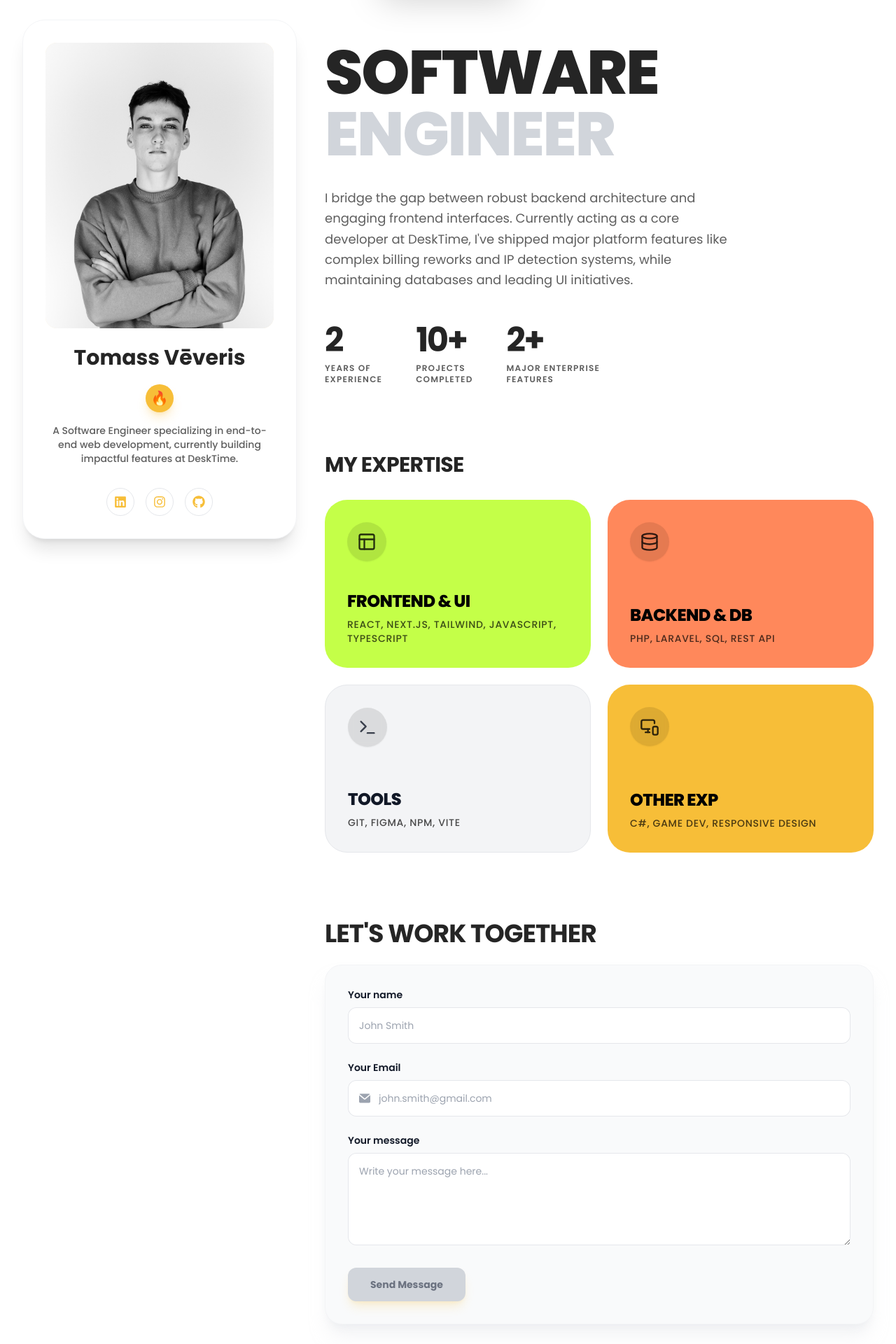
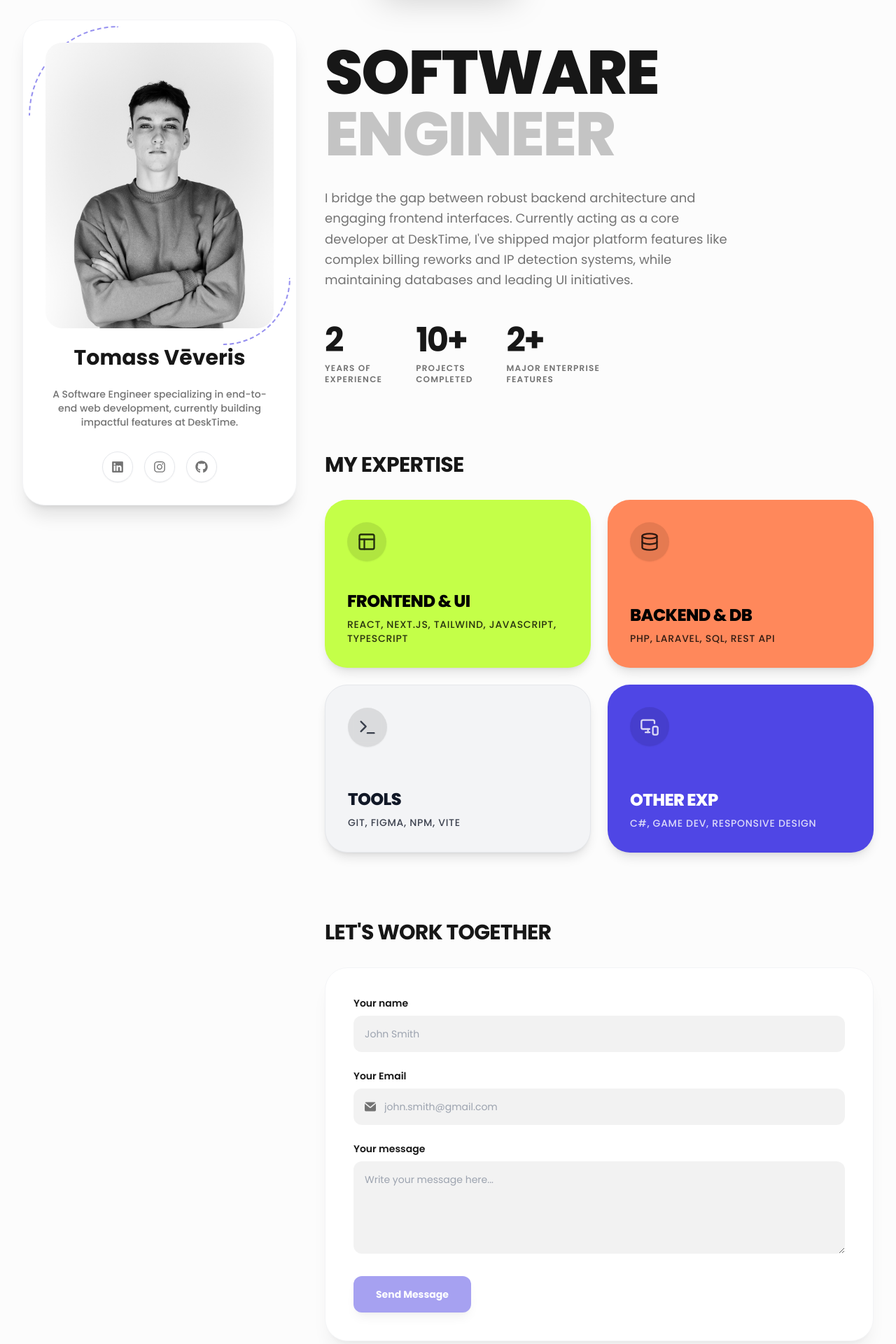
Before and after one commit to fur1ozz/portfolio, a React (Vite) app: page /about in a window 1280 px wide. Shown: the part 100-2020 px from the top of the page at 70% size. Built offline with nearby package versions, Linux system fonts and the light colour scheme.

Commit message:
2026-refresh Update main colors

```diff
--- a/src/App.jsx
+++ b/src/App.jsx
@@ -14,7 +14,7 @@ import FinanceBudgeting from "./components/projectPages/Finance&Budgeting";
 function App() {
   return (
       <Router>
-          <div className="min-h-screen bg-[#fff] dark:bg-pj-400 font-topper">
+          <div className="min-h-screen bg-theme-bg font-topper transition-colors duration-300">
               <Routes>
                   <Route
                       path="/"
--- a/src/components/About.jsx
+++ b/src/components/About.jsx
@@ -7,7 +7,7 @@ import { FaInstagram, FaLinkedin, FaGithub } from "react-icons/fa";
 
 const About = () => {
     return (
-        <div className="bg-[#fff] dark:bg-pj-400 min-h-screen font-topper text-pj-100">
+        <div className="bg-theme-bg min-h-screen font-topper text-theme-text transition-colors duration-300">
             <Header />
 
             <div className="max-w-7xl mx-auto px-4 sm:px-6 lg:px-8 pt-32 pb-20">
@@ -15,36 +15,37 @@ const About = () => {
 
                     {/* Left Sticky Sidebar */}
                     <div className="lg:w-1/3 relative z-10">
-                        <div className="lg:sticky lg:top-32 bg-white dark:bg-[#151515] rounded-[32px] p-8 shadow-xl border border-gray-100 dark:border-white/5 flex flex-col items-center text-center">
+                        <div className="lg:sticky lg:top-32 bg-theme-card rounded-[32px] p-8 shadow-xl border border-gray-100 dark:border-white/5 flex flex-col items-center text-center transition-colors duration-300">
 
-                            <div className="w-full aspect-[4/5] bg-[#F7BE38]/20 rounded-2xl mb-6 overflow-hidden relative">
-                                {/* Dotted lines overlay like in the reference image (optional aesthetic) */}
-                                <div className="absolute -top-4 -left-4 w-24 h-24 border-t-2 border-l-2 border-dashed border-[#F7BE38] rounded-tl-full opacity-50 z-0"></div>
-                                <img
-                                    src="/images/tomass-veveris.jpg"
-                                    alt="Tomass Vēveris"
-                                    className="w-full h-full object-cover relative"
-                                />
+                            {/* Image Container with explicit boundary mapping */}
+                            <div className="relative w-full aspect-[4/5] mb-6 z-0">
+                                {/* Dotted lines overlay moved OUTSIDE the overflow hidden to ensure they show up */}
+                                <div className="absolute -top-6 -left-6 w-32 h-32 border-t-2 border-l-2 border-dashed border-accent rounded-tl-full opacity-60 z-0"></div>
+                                <div className="absolute -bottom-6 -right-6 w-24 h-24 border-b-2 border-r-2 border-dashed border-accent rounded-br-full opacity-60 z-0"></div>
+
+                                <div className="w-full h-full bg-accent/10 rounded-[24px] overflow-hidden relative z-10">
+                                    <img
+                                        src="/images/tomass-veveris.jpg"
+                                        alt="Tomass Vēveris"
+                                        className="w-full h-full object-cover"
+                                    />
+                                </div>
                             </div>
 
-                            <h2 className="text-3xl font-bold mb-1">Tomass Vēveris</h2>
+                            <h2 className="text-3xl font-bold mb-2">Tomass Vēveris</h2>
 
-                            <div className="w-10 h-10 bg-[#F7BE38] text-white rounded-full flex items-center justify-center my-4 shadow-lg shadow-[#F7BE38]/30">
-                                <span className="text-xl leading-none">🔥</span>
-                            </div>
-
-                            <p className="text-pj-300 text-sm mb-8 px-2 font-medium">
+                            <p className="text-theme-muted text-sm mb-8 px-2 font-medium mt-4">
                                 A Software Engineer specializing in end-to-end web development, currently building impactful features at DeskTime.
                             </p>
 
                             <div className="flex gap-4">
-                                <a href="https://www.linkedin.com/in/tomass-v%C4%93veris-74bb73363/" target="_blank" rel="noreferrer" className="w-10 h-10 rounded-full border border-gray-200 dark:border-white/10 flex items-center justify-center text-[#F7BE38] hover:bg-[#F7BE38] hover:text-white transition-colors">
+                                <a href="https://www.linkedin.com/in/tomass-v%C4%93veris-74bb73363/" target="_blank" rel="noreferrer" className="w-11 h-11 rounded-full border border-gray-200 dark:border-white/10 flex items-center justify-center text-theme-muted hover:bg-accent hover:border-accent hover:text-white transition-all shadow-sm">
                                     <FaLinkedin size={18} />
                                 </a>
-                                <a href="https://instagram.com/veeveriss" target="_blank" rel="noreferrer" className="w-10 h-10 rounded-full border border-gray-200 dark:border-white/10 flex items-center justify-center text-[#F7BE38] hover:bg-[#F7BE38] hover:text-white transition-colors">
+                                <a href="https://instagram.com/veeveriss" target="_blank" rel="noreferrer" className="w-11 h-11 rounded-full border border-gray-200 dark:border-white/10 flex items-center justify-center text-theme-muted hover:bg-accent hover:border-accent hover:text-white transition-all shadow-sm">
                                     <FaInstagram size={18} />
                                 </a>
-                                <a href="https://github.com/fur1ozz" target="_blank" rel="noreferrer" className="w-10 h-10 rounded-full border border-gray-200 dark:border-white/10 flex items-center justify-center text-[#F7BE38] hover:bg-[#F7BE38] hover:text-white transition-colors">
+                                <a href="https://github.com/fur1ozz" target="_blank" rel="noreferrer" className="w-11 h-11 rounded-full border border-gray-200 dark:border-white/10 flex items-center justify-center text-theme-muted hover:bg-accent hover:border-accent hover:text-white transition-all shadow-sm">
                                     <FaGithub size={18} />
                                 </a>
                             </div>
@@ -58,9 +59,9 @@ const About = () => {
                         <div className="mt-4 lg:mt-8">
                             <h1 className="text-5xl sm:text-7xl lg:text-[5.5rem] font-extrabold uppercase leading-[0.9] tracking-tight">
                                 Software <br />
-                                <span className="text-gray-300 dark:text-[#222222]">Engineer</span>
+                                <span className="text-theme-muted opacity-40">Engineer</span>
                             </h1>
-                            <p className="text-pj-300 text-lg mt-8 max-w-xl leading-relaxed">
+                            <p className="text-theme-muted text-lg mt-8 max-w-xl leading-relaxed">
                                 I bridge the gap between robust backend architecture and engaging frontend interfaces. Currently acting as a core developer at DeskTime, I've shipped major platform features like complex billing reworks and IP detection systems, while maintaining databases and leading UI initiatives.
                             </p>
 
@@ -68,15 +69,15 @@ const About = () => {
                             <div className="flex gap-12 mt-12">
                                 <div>
                                     <h3 className="text-5xl font-bold mb-2 tracking-tighter">2</h3>
-                                    <p className="text-xs text-pj-300 uppercase tracking-widest text-left font-semibold">Years of<br/>Experience</p>
+                                    <p className="text-xs text-theme-muted uppercase tracking-widest text-left font-semibold">Years of<br/>Experience</p>
                                 </div>
                                 <div>
                                     <h3 className="text-5xl font-bold mb-2 tracking-tighter">10+</h3>
-                                    <p className="text-xs text-pj-300 uppercase tracking-widest text-left font-semibold">Projects<br/>Completed</p>
+                                    <p className="text-xs text-theme-muted uppercase tracking-widest text-left font-semibold">Projects<br/>Completed</p>
                                 </div>
                                 <div>
                                     <h3 className="text-5xl font-bold mb-2 tracking-tighter">2+</h3>
-                                    <p className="text-xs text-pj-300 uppercase tracking-widest text-left font-semibold">Major Enterprise<br/>Features</p>
+                                    <p className="text-xs text-theme-muted uppercase tracking-widest text-left font-semibold">Major Enterprise<br/>Features</p>
                                 </div>
                             </div>
                         </div>
--- a/src/components/Contact.jsx
+++ b/src/components/Contact.jsx
@@ -63,32 +63,34 @@ const Contact = ({ isEmbedded = false }) => {
     };
 
     return (
-        <>
-            {!isEmbedded && <Header />}
-            <div className={`flex ${!isEmbedded ? 'min-h-screen items-center' : 'w-full'}`}>
-                <div className={`flex flex-col w-full justify-center ${!isEmbedded ? 'lg:w-3/5 items-center h-screen bg-pj-400' : 'bg-transparent'} link-container`}>
-                    <div className={`w-full flex justify-start mb-6 ${animate ? 'animate-slide-from-left' : ''}`}>
-                        <h1 className="text-4xl font-bold text-pj-100 uppercase tracking-tight">Let's work together</h1>
+        <div className="w-full">
+            <div className={`w-full flex justify-start mb-8 ${animate ? 'animate-slide-from-left' : ''}`}>
+                <h2 className="text-3xl font-bold uppercase tracking-tight">Let's work together</h2>
             </div>
-                    <form ref={form} onSubmit={sendEmail} className={`flex flex-col p-8 shadow-xl shadow-gray-200/50 dark:shadow-black/20 w-full bg-gray-50 dark:bg-[#1a1a1a] rounded-[24px] border border-gray-100 dark:border-white/5 link-container ${animate ? 'animate-slide-from-left' : ''} `}
+
+            <form
+                ref={form}
+                onSubmit={sendEmail}
+                className={`flex flex-col p-8 md:p-10 shadow-xl shadow-black/5 w-full bg-theme-card rounded-[32px] border border-gray-100 dark:border-white/5 transition-colors duration-300 ${animate ? 'animate-slide-from-left' : ''}`}
                 style={{ '--animation-delay': `${0.1}s` }}
             >
                 <div className="mb-6">
-                            <label htmlFor="your_name" className="block mb-2 text-sm font-semibold text-gray-900 dark:text-gray-300">Your name</label>
+                    <label htmlFor="your_name" className="block mb-2 text-sm font-semibold text-theme-text">Your name</label>
                     <input
                         type="text"
                         name="from_name"
                         value={formData.from_name}
                         onChange={handleChange}
-                                className="bg-white border-0 text-gray-900 text-sm rounded-xl block w-full p-4 dark:bg-[#252525] dark:placeholder-gray-500 dark:text-white outline-none ring-1 ring-inset ring-gray-200 dark:ring-white/10 focus:ring-2 focus:ring-[#F7BE38] transition-all"
+                        className="bg-black/5 dark:bg-white/5 border-0 text-theme-text text-sm rounded-xl block w-full p-4 outline-none ring-1 ring-inset ring-transparent focus:ring-accent transition-all"
                         placeholder="John Smith"
                     />
                 </div>
+
                 <div className="mb-6">
-                            <label htmlFor="input-group-1" className="block mb-2 text-sm font-semibold text-gray-900 dark:text-gray-300">Your Email</label>
+                    <label htmlFor="input-group-1" className="block mb-2 text-sm font-semibold text-theme-text">Your Email</label>
                     <div className="relative">
                         <div className="absolute inset-y-0 start-0 flex items-center ps-4 pointer-events-none">
-                                    <svg className="w-4 h-4 text-gray-400 dark:text-gray-500" aria-hidden="true" xmlns="http://www.w3.org/2000/svg" fill="currentColor" viewBox="0 0 20 16">
+                            <svg className="w-4 h-4 text-theme-muted" aria-hidden="true" xmlns="http://www.w3.org/2000/svg" fill="currentColor" viewBox="0 0 20 16">
                                 <path d="m10.036 8.278 9.258-7.79A1.979 1.979 0 0 0 18 0H2A1.987 1.987 0 0 0 .641.541l9.395 7.737Z"/>
                                 <path d="M11.241 9.817c-.36.275-.801.425-1.255.427-.428 0-.845-.138-1.187-.395L0 2.6V14a2 2 0 0 0 2 2h16a2 2 0 0 0 2-2V2.5l-8.759 7.317Z"/>
                             </svg>
@@ -98,27 +100,29 @@ const Contact = ({ isEmbedded = false }) => {
                             name="user_email"
                             value={formData.user_email}
                             onChange={handleChange}
-                                    className="bg-white border-0 text-gray-900 text-sm rounded-xl block w-full ps-11 p-4 dark:bg-[#252525] dark:placeholder-gray-500 dark:text-white outline-none ring-1 ring-inset ring-gray-200 dark:ring-white/10 focus:ring-2 focus:ring-[#F7BE38] transition-all"
+                            className="bg-black/5 dark:bg-white/5 border-0 text-theme-text text-sm rounded-xl block w-full ps-11 p-4 outline-none ring-1 ring-inset ring-transparent focus:ring-accent transition-all"
                             placeholder="john.smith@gmail.com"
                         />
                     </div>
                 </div>
+
                 <div className="mb-8">
-                            <label htmlFor="message" className="block mb-2 text-sm font-semibold text-gray-900 dark:text-gray-300">Your message</label>
+                    <label htmlFor="message" className="block mb-2 text-sm font-semibold text-theme-text">Your message</label>
                     <textarea
                         id="message"
                         rows="5"
                         name="message"
                         value={formData.message}
                         onChange={handleChange}
-                                className="block p-4 w-full text-sm text-gray-900 bg-white rounded-xl border-0 dark:bg-[#252525] dark:placeholder-gray-500 dark:text-white outline-none ring-1 ring-inset ring-gray-200 dark:ring-white/10 focus:ring-2 focus:ring-[#F7BE38] transition-all"
+                        className="bg-black/5 dark:bg-white/5 border-0 text-theme-text text-sm rounded-xl block w-full p-4 outline-none ring-1 ring-inset ring-transparent focus:ring-accent transition-all resize-y"
                         placeholder="Write your message here..."
                     ></textarea>
                 </div>
+
                 <div className="flex w-full justify-start">
                     <button
                         type="submit"
-                                className="px-8 py-3.5 text-gray-900 bg-[#F7BE38] hover:bg-[#F7BE38]/90 font-bold rounded-xl text-sm text-center inline-flex items-center justify-center disabled:cursor-not-allowed disabled:bg-gray-300 dark:disabled:bg-gray-700 disabled:text-gray-500 transition-all duration-300 ease-in-out shadow-lg shadow-[#F7BE38]/20"
+                        className="px-8 py-4 bg-accent hover:bg-accent-hover text-white font-bold rounded-xl text-sm text-center inline-flex items-center justify-center disabled:cursor-not-allowed disabled:opacity-50 transition-all duration-300 ease-in-out shadow-lg shadow-accent/25"
                         disabled={isSubmitting || !isFormValid}
                     >
                         {isSubmitting ?
@@ -135,13 +139,6 @@ const Contact = ({ isEmbedded = false }) => {
                 </div>
             </form>
         </div>
-                {!isEmbedded && (
-                    <div className="lg:flex hidden flex-col w-2/5 justify-center h-screen bg-pj-400">
-                        <div className={`w-full h-full bg-cover bg-lancia bg-center link-container ${animate ? 'animate-slide-from-right' : ''}`}></div>
-                    </div>
-                )}
-            </div>
-        </>
     );
 };
 
--- a/src/components/Footer.jsx
+++ b/src/components/Footer.jsx
@@ -2,10 +2,10 @@ import React from 'react';
 
 const Footer = () => {
     return (
-        <div className="max-w-[1024px] w-full border-t-2 dark:border-white border-black py-6 flex justify-center mx-auto">
-            <a href="https://fur1ozz-portfolio.vercel.app/about" target="_blank" className="dark:text-white text-black">
+        <div className="max-w-[1024px] w-full border-t border-gray-200 dark:border-white/10 py-8 flex justify-center mx-auto transition-colors duration-300">
+            <a href="https://fur1ozz-portfolio.vercel.app/about" target="_blank" rel="noreferrer" className="text-theme-muted hover:text-theme-text transition-colors">
                 Made with ❤️ by
-                <span className="font-semibold"> fur1ozz</span>
+                <span className="font-semibold text-accent ml-1">fur1ozz</span>
             </a>
         </div>
     );
--- a/src/components/Header.jsx
+++ b/src/components/Header.jsx
@@ -37,7 +37,7 @@ const Header = () => {
         <div className="fixed top-6 left-1/2 -translate-x-1/2 z-50">
             <nav className="bg-[#1e1e1e] border border-white/10 backdrop-blur-md rounded-2xl p-1.5 flex items-center gap-1 shadow-2xl">
                 <NavItem to="/about" icon={Home} label="Home" currentPath={location.pathname} />
-                <NavItem to="/projects" icon={Folder} label="Projects" currentPath={location.pathname} />
+                <NavItem to="/projects" icon={Folder} label="Personal Projects" currentPath={location.pathname} />
                 <NavItem to="/experience" icon={Briefcase} label="Experience" currentPath={location.pathname} />
 
                 <div className="w-[1px] h-8 bg-white/10 mx-1"></div>
--- a/src/components/Skills.jsx
+++ b/src/components/Skills.jsx
@@ -1,14 +1,14 @@
 import React from 'react';
 import { MonitorSmartphone, Database, Layout, Terminal } from "lucide-react";
 
-const SkillCard = ({ title, skills, icon: Icon, colorClass }) => (
-    <div className={`p-8 rounded-[32px] flex flex-col justify-between min-h-[240px] ${colorClass} transition-all duration-300 hover:-translate-y-2 hover:shadow-xl`}>
+const SkillCard = ({ title, skills, icon: Icon, colorClass, textClass }) => (
+    <div className={`p-8 rounded-[32px] flex flex-col justify-between min-h-[240px] ${colorClass} ${textClass} transition-all duration-300 shadow-lg hover:shadow-xl hover:scale-[1.02]`}>
         <div className="bg-black/10 dark:bg-white/20 w-14 h-14 rounded-full flex items-center justify-center mb-8 shadow-sm backdrop-blur-sm">
             <Icon size={28} className="opacity-80" />
         </div>
         <div>
             <h3 className="text-2xl font-extrabold uppercase mb-2 tracking-tight leading-tight">{title}</h3>
-            <p className="font-medium text-black/70 dark:text-white/80 text-sm uppercase tracking-wider">{skills.join(', ')}</p>
+            <p className="font-medium opacity-80 text-sm uppercase tracking-wider">{skills.join(', ')}</p>
         </div>
     </div>
 );
@@ -20,25 +20,29 @@ const Skills = () => {
                 title="Frontend & UI"
                 skills={['React', 'Next.js', 'Tailwind', 'JavaScript', 'TypeScript']}
                 icon={Layout}
-                colorClass="bg-[#C4FF48] text-black" // Lime green from reference
+                colorClass="bg-[#C4FF48]"
+                textClass="text-black"
             />
             <SkillCard
                 title="Backend & DB"
                 skills={['PHP', 'Laravel', 'SQL', 'REST API']}
                 icon={Database}
-                colorClass="bg-[#FF885B] text-black" // Orange from reference
+                colorClass="bg-[#FF885B]"
+                textClass="text-black"
             />
             <SkillCard
                 title="Tools"
                 skills={['Git', 'Figma', 'NPM', 'Vite']}
                 icon={Terminal}
-                colorClass="bg-gray-100 dark:bg-[#252525] text-gray-900 dark:text-white border border-gray-200 dark:border-white/5" // Neutral
+                colorClass="bg-gray-100 dark:bg-[#252525] border border-gray-200 dark:border-white/5"
+                textClass="text-gray-900 dark:text-white"
             />
             <SkillCard
                 title="Other Exp"
                 skills={['C#', 'Game Dev', 'Responsive Design']}
                 icon={MonitorSmartphone}
-                colorClass="bg-[#F7BE38] text-black" // Primary yellow
+                colorClass="bg-accent"
+                textClass="text-white"
             />
         </div>
     );
--- a/src/index.css
+++ b/src/index.css
@@ -5,15 +5,26 @@
 @tailwind utilities;
 
 :root {
-    --pj-100: #252525;
-    --pj-200: #363636;
-    --pj-300: #5e5e5e;
-    --pj-400: #efefef;
+    --bg-main: #fcfcfc;
+    --bg-card: #ffffff;
+    --text-main: #171717;
+    --text-muted: #737373;
+    --accent: #4f46e5;
+    --accent-hover: #4338ca;
 }
 
 .dark {
-    --pj-100: #ffffff;
-    --pj-200: #d3d3d3;
-    --pj-300: #afafaf;
-    --pj-400: #0c0c0c;
+    --bg-main: #0a0a0a;
+    --bg-card: #171717;
+    --text-main: #f5f5f5;
+    --text-muted: #a3a3a3;
+    --accent: #6366f1;
+    --accent-hover: #818cf8;
 }
+
+html, body {
+    background-color: var(--bg-main);
+    color: var(--text-main);
+    /* This prevents the white bounce overscroll in dark mode on macOS/iOS */
+    overscroll-behavior-y: none;
+}
--- a/tailwind.config.js
+++ b/tailwind.config.js
@@ -8,14 +8,16 @@ export default {
     extend: {
       colors: {
         primary: {"50":"#fff1f2","100":"#ffe4e6","200":"#fecdd3","300":"#fda4af","400":"#fb7185","500":"#ff2f43","600":"#e11d48","700":"#be123c","800":"#9f1239","900":"#881337","950":"#4c0519"},
-        low: {"100":"rgba(124,124,124,0.77)", "200":"rgba(192,192,192,0.77)"},
-        pj: {
-          100: "var(--pj-100)",
-          200: "var(--pj-200)",
-          300: "var(--pj-300)",
-          400: "var(--pj-400)",
+        accent: {
+          DEFAULT: 'var(--accent)',
+          hover: 'var(--accent-hover)',
         },
-        contact: {"100":"#1a1a1a", "200":"#414141", "test":"#646464"}
+        theme: {
+          bg: 'var(--bg-main)',
+          card: 'var(--bg-card)',
+          text: 'var(--text-main)',
+          muted: 'var(--text-muted)',
+        },
       },
       backgroundImage: {
         'nextProjects2': 'url("../public/images/projects/nextProjects2.jpg")',
```
Also changed, not shown: src/components/Experience.jsx (+12 -12 lines). Lines whose indentation alone changed are shown as unchanged.
